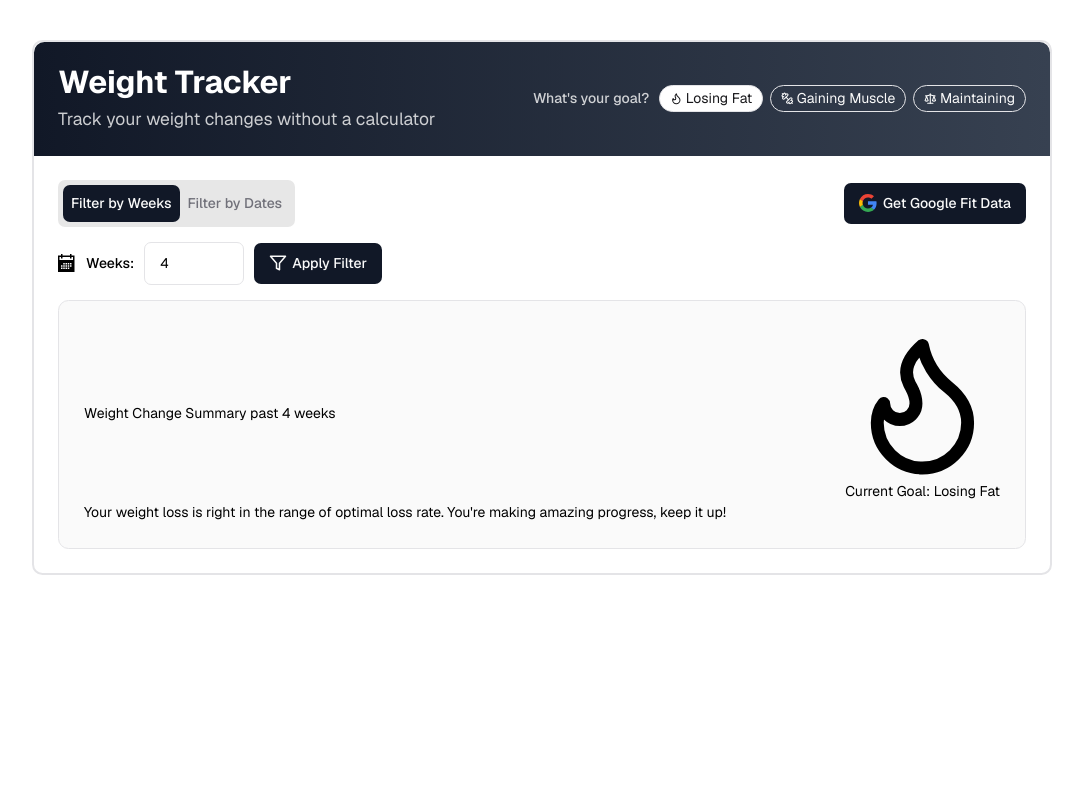
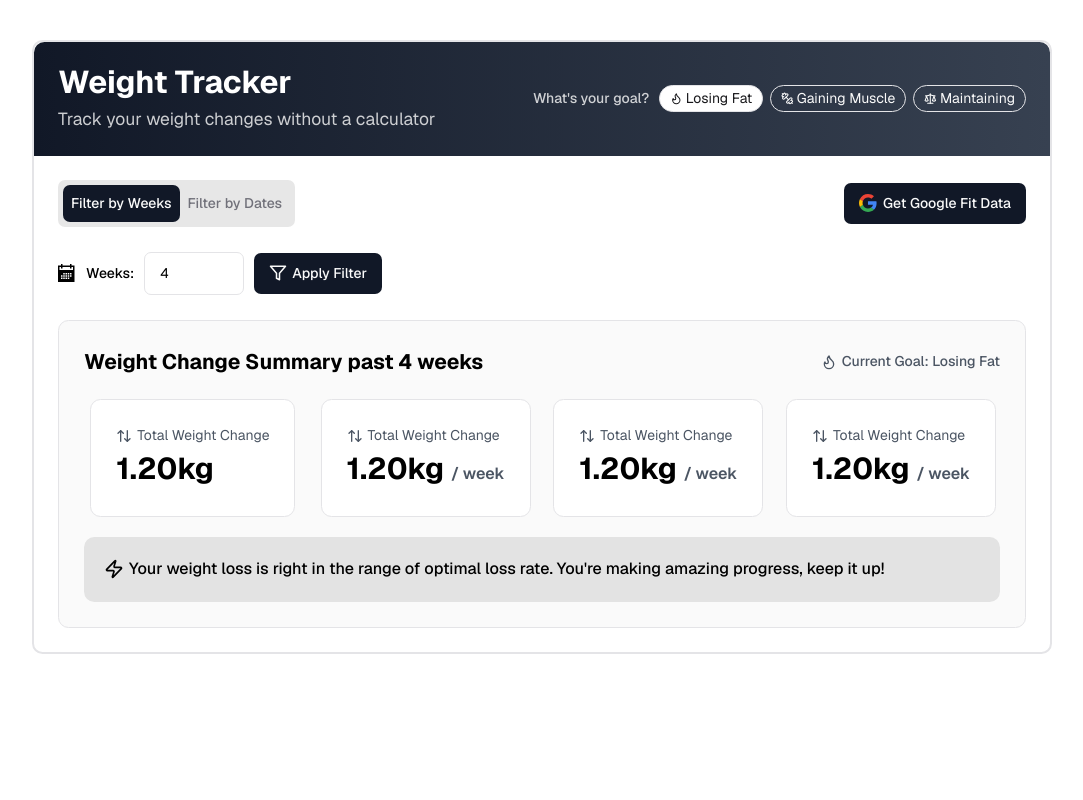
Before and after one commit to justaszie/weight-tracker, a Flask app: page /tracker in a window 1280 px wide. Shown: the whole page, without its empty margins (98-1181 px from the left). Run offline with Flask 3, Linux system fonts and the light colour scheme.

Commit message:
Implemented and style most of the summary component

```diff
--- a/app/static/stylesheets/style.css
+++ b/app/static/stylesheets/style.css
@@ -12,9 +12,14 @@
     --clr-text-inverse: #FAFAFA;
     --clr-text-inverse-muted: rgba(250,250,250,0.8);
     --clr-text-inactive: rgb(113, 113, 122);
+    /* TODO: find better naming for this color used in insights */
+    --clr-text-summary: rgb(75, 85, 99);
     --clr-border: rgb(228, 228, 231);
     --clr-positive: rgb(34, 197, 94);
     --clr-negative: rgb(239, 68, 68);
+
+    /* TODO: colors inside card headers and goal reminder  */
+    /* rgb(75, 85, 99) */
 
     /* FONTS */
     --fs-primary: 14px;
@@ -23,7 +28,8 @@
     --fs-control-label: 1.15rem; /* 16px */
     --fs-insights-header: 1.5rem; /* 20px */
     --fs-insights-value: 2.15rem; /* 30px */
-    --fs-insights-eval: 1.15rem; /* 16px */;
+    --fs-insights-evaluation: 1.15rem; /* 16px */;
+    --fs-insights-subtitle: 1.15rem; /* 14px */;
 
     /* Rounded corners radius value */
     --rounded-corners-main: 0.75rem;
@@ -86,7 +92,6 @@ body {
 .header__subtitle {
     color: var(--clr-text-inverse-muted);
     font-size: var(--fs-header-subtitle);
-
 }
 
 .goal-selection {
@@ -172,7 +177,7 @@ body {
 .weeks-filter,
 .dates-filter {
     display: flex;
-    padding: 15px 0;
+    padding: 25px 0 ;
     align-items: center;
     gap: 10px;
 }
@@ -223,9 +228,80 @@ body {
     border: 1px solid var(--clr-border);
 }
 
-summary__header {
+.summary__header {
+    font-size: var(--fs-insights-header);
+    font-weight: 700;
+    margin-bottom: 22px;
+}
 
+.summary__goal-reminder {
+    color: var(--clr-text-summary);
+    display: flex;
+    gap: 5px;
+    align-items: center;
+    font-size: var(--fs-primary);
+    font-weight: 500;
 }
+
+.summary_icon,
+.summary-card__icon {
+    width: 16px;
+    height: 16px;
+}
+
+.summary__cards-container {
+    display: grid;
+    grid-template-columns: repeat(4, minmax(215px, 1fr));
+    grid-template-rows: auto;
+    gap: 15px;
+    margin-bottom: 20px;
+    justify-items: center;
+}
+
+.summary-card {
+    background-color: var(--clr-bg);
+    padding: 25px;
+    border-radius: var(--rounded-corners-main);
+    border: 1px solid var(--clr-border);
+    list-style: none;
+}
+
+.summary-card__header {
+    display: flex;
+    align-items: center;
+    gap: 5px;
+    color: var(--clr-text-summary);
+    /* margin-bottom: 5px; */
+}
+
+.summary-card__value {
+    font-size: var(--fs-insights-value);
+    font-weight: 700;
+}
+
+/*  */
+.summary-card__subtitle {
+    font-size: var(--fs-insights-subtitle);
+    color: var(--clr-text-summary);
+    font-weight: 600;
+}
+
+.summary_evaluation {
+    display: flex;
+    gap: 5px;
+    align-items: center;
+    padding: 20px;
+    border-radius: var(--rounded-corners-main);
+    background-color: var(--clr-surface);
+    font-size: var(--fs-insights-evaluation);
+    font-weight: 500;
+}
+
+.summary_icon--evaluation {
+    width: 20px;
+    height: 20px;
+}
+
 
 
 @media screen and (max-width: 770px){
--- a/app/templates/tracker.html
+++ b/app/templates/tracker.html
@@ -139,14 +139,13 @@
                     <input type="hidden" name="filter" value="{{ filter }}">
                     <input type="hidden" name="goal" value="{{ goal }}">
                 </form>
-            </div>
-            {% endif %}
+                {% endif %}
 
-            <!-- INSIGHTS LIGHT VERSION -->
+                <!-- SUMMARY SECTION -->
             <section class="summary">
-                <div class="spaced-out">
+                <div class="summary__header spaced-out">
                 <!-- TODO - add dynamic component based on filter -->
-                    <h2 class="summary__header">Weight Change Summary past 4 weeks</h2>
+                    <h2>Weight Change Summary past 4 weeks</h2>
                     <p class="summary__goal-reminder">
                         <svg class= "summary_icon" xmlns="http://www.w3.org/2000/svg"
                                 viewBox="0 0 24 24" fill="none" stroke="currentColor" stroke-width="2"
@@ -158,16 +157,58 @@
                     </p>
                 </div>
                 <!-- Cards -->
-                <ul>
+                <ul class="summary__cards-container">
+                    <li class="summary-card">
+                        <p class="summary-card__header">
+                            <svg class="summary-card__icon" xmlns="http://www.w3.org/2000/svg" width="24" height="24" viewBox="0 0 24 24" fill="none" stroke="currentColor" stroke-width="2" stroke-linecap="round" stroke-linejoin="round" class="lucide lucide-arrow-up-down w-4 h-4"><path d="m21 16-4 4-4-4"></path><path d="M17 20V4"></path><path d="m3 8 4-4 4 4"></path><path d="M7 4v16"></path></svg>
+                            <span>Total Weight Change</span>
+                        </p>
+                        <h3 class="summary-card__value">1.20kg</h3>
+                    </li>
+                    <li class="summary-card">
+                        <p class="summary-card__header">
+                            <svg class="summary-card__icon" xmlns="http://www.w3.org/2000/svg" width="24" height="24" viewBox="0 0 24 24" fill="none" stroke="currentColor" stroke-width="2" stroke-linecap="round" stroke-linejoin="round" class="lucide lucide-arrow-up-down w-4 h-4"><path d="m21 16-4 4-4-4"></path><path d="M17 20V4"></path><path d="m3 8 4-4 4 4"></path><path d="M7 4v16"></path></svg>
+                            <span>Total Weight Change</span>
+                        </p>
+                        <h3 class="summary-card__value">
+                            1.20kg
+                            <span class="summary-card__subtitle">/ week</span>
+                        </h3>
+                    </li>
+                    <li class="summary-card">
+                        <p class="summary-card__header">
+                            <svg class="summary-card__icon" xmlns="http://www.w3.org/2000/svg" width="24" height="24" viewBox="0 0 24 24" fill="none" stroke="currentColor" stroke-width="2" stroke-linecap="round" stroke-linejoin="round" class="lucide lucide-arrow-up-down w-4 h-4"><path d="m21 16-4 4-4-4"></path><path d="M17 20V4"></path><path d="m3 8 4-4 4 4"></path><path d="M7 4v16"></path></svg>
+                            <span>Total Weight Change</span>
+                        </p>
+                        <h3 class="summary-card__value">
+                            1.20kg
+                            <span class="summary-card__subtitle">/ week</span>
+                        </h3>
+                    </li>
+                    <li class="summary-card">
+                        <p class="summary-card__header">
+                            <svg class="summary-card__icon" xmlns="http://www.w3.org/2000/svg" width="24" height="24" viewBox="0 0 24 24" fill="none" stroke="currentColor" stroke-width="2" stroke-linecap="round" stroke-linejoin="round" class="lucide lucide-arrow-up-down w-4 h-4"><path d="m21 16-4 4-4-4"></path><path d="M17 20V4"></path><path d="m3 8 4-4 4 4"></path><path d="M7 4v16"></path></svg>
+                            <span>Total Weight Change</span>
+                        </p>
+                        <h3 class="summary-card__value">
+                            1.20kg
+                            <span class="summary-card__subtitle">/ week</span>
+                        </h3>
 
+                    </li>
                 </ul>
                 <!-- Evaluation box -->
-                <p>
-                    <!-- TODO: svg ightning -->
+                <!-- TODO: svg ightning -->
+                <p class="summary_evaluation">
+                    <svg class="summary__icon summary_icon--evaluation" xmlns="http://www.w3.org/2000/svg" viewBox="0 0 24 24" fill="none" stroke="currentColor" stroke-width="2" stroke-linecap="round" stroke-linejoin="round" class="lucide lucide-zap w-5 h-5"><path d="M4 14a1 1 0 0 1-.78-1.63l9.9-10.2a.5.5 0 0 1 .86.46l-1.92 6.02A1 1 0 0 0 13 10h7a1 1 0 0 1 .78 1.63l-9.9 10.2a.5.5 0 0 1-.86-.46l1.92-6.02A1 1 0 0 0 11 14z"></path></svg>
                     <!-- TODO: Evaluation is dynamic based on results -->
                     <span>Your weight loss is right in the range of optimal loss rate. You're making amazing progress, keep it up!</span>
                 </p>
             </section>
+            </div>
+
+
+
 
             <!-- View selection to be added later  -->
             <!-- <section class="data-selection">
```
